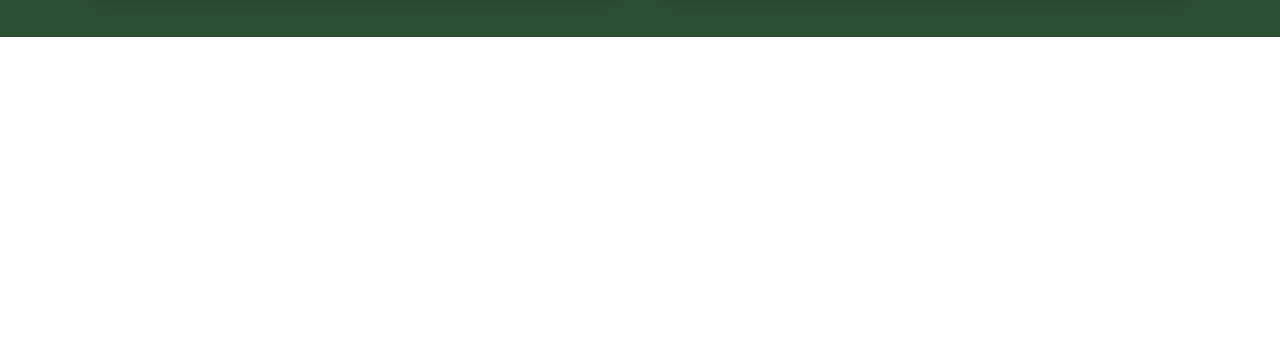
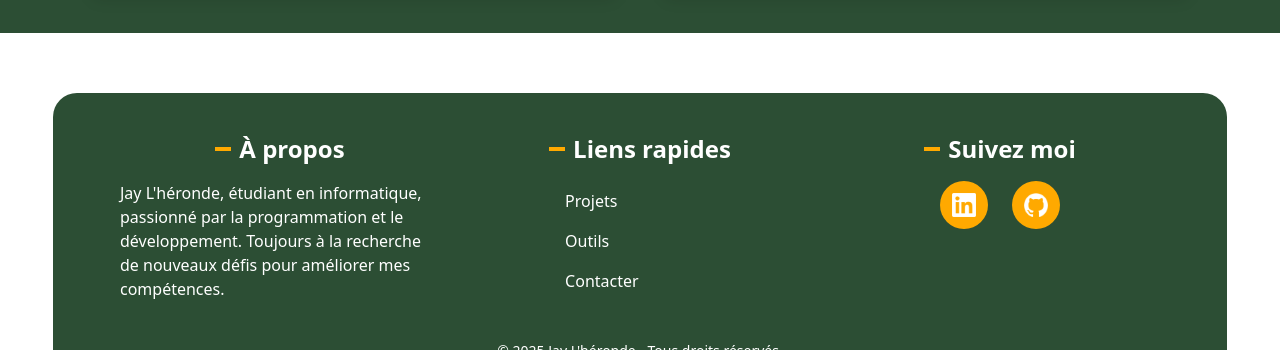
Before and after one commit to 00j5y/00j5y.xyz, a website built with Vite: page index.html in a window 1280 px wide. Shown: the part 2450-2800 px from the top of the page. Before the commit the page ends 2487 px from the top, so only its background shows below. Built offline with nearby package versions, Linux system fonts and the light colour scheme.

Commit message:
Modification Projet + Ajout footer

```diff
--- a/index.html
+++ b/index.html
@@ -84,26 +84,25 @@
   <section id="Projets" class="bg-[#2C4E34]">
     <div class="flex flex-col px-10 py-5">
       <div>
-        <h2 class="flex items-center text-lg text-white">
+        <h2 class="flex items-center text-lg text-white pb-4">
           <span class="inline-block w-4 h-1 mr-2 bg-[#FFA900]"></span>
           Mes différents projets
         </h2>
       </div>
-      <div class="flex justify-center pt-5">
-        <div class="grid grid-cols-2 grid-rows-1 gap-30">
-          <div class="bg-[#223b28]/70 h-100 w-150 rounded-4xl flex justify-center">
+      <div class="px-4">
+        <div class="grid grid-cols-1 md:grid-cols-2 gap-8 max-w-screen-xl mx-auto">
+          <div class="bg-[#223b28]/70 h-100 w-full rounded-4xl flex justify-center">
             <p class="mt-2 text-3xl font-semibold text-[#FFA900]">
               Porfolio Web
             </p>
           </div>
-          <div class="bg-[#223b28]/70 h-100 w-150 rounded-4xl flex justify-center">
-            <p class="mt-2 text-3xl font-semibold text-[#FFA900] ">
-              NakanoJS
+          <div class="bg-[#223b28]/70 h-100 w-full rounded-4xl flex justify-center">
+            <p class="mt-2 text-3xl font-semibold text-[#FFA900]">
+              BIENTÔT
             </p>
           </div>
         </div>
       </div>
-
     </div>
   </section>
 
@@ -311,5 +310,65 @@
     </div>
   </section>
 
+  <!-- Séparation -->
+   <div class="bg-white w-size h-15"></div>
+
+  <!-- Footer -->
+
+  <footer class="bg-[#2C4E34] text-white py-10 w-11/12 rounded-t-3xl mx-auto">
+    <div class="w-full flex justify-center px-6">
+      <div class="grid grid-cols-1 md:grid-cols-3 gap-10 justify-items-start md:justify-items-center">
+
+        <!-- À propos -->
+        <div class="max-w-xs">
+          <h2 class="text-2xl font-semibold flex items-center justify-start md:justify-center">
+            <span class="inline-block w-4 h-1 mr-2 bg-[#FFA900]"></span>
+            À propos
+          </h2>
+          <p class="mt-4 text-md text-left">
+            Jay L'héronde, étudiant en informatique, passionné par la programmation et le développement.
+            Toujours à la recherche de nouveaux défis pour améliorer mes compétences.
+          </p>
+        </div>
+
+        <!-- Liens rapides -->
+        <div class="max-w-xs">
+          <h2 class="text-2xl font-semibold flex items-center justify-start md:justify-center">
+            <span class="inline-block w-4 h-1 mr-2 bg-[#FFA900]"></span>
+            Liens rapides
+          </h2>
+          <ul class="mt-4 text-left">
+            <li><a href="#Projets" class="inline-block px-4 py-2 relative after:content-[''] after:absolute after:h-1 after:left-4 after:bottom-1 after:w-0 after:bg-[#FFA900] after:transition-all after:duration-200 hover:after:w-[56px]">Projets</a></li>
+            <li><a href="#Outils" class="inline-block px-4 py-2 relative after:content-[''] after:absolute after:h-1 after:left-4 after:bottom-1 after:w-0 after:bg-[#FFA900] after:transition-all after:duration-200 hover:after:w-[56px]">Outils</a></li>
+            <li><a href="#Contact" class="inline-block px-4 py-2 relative after:content-[''] after:absolute after:h-1 after:left-4 after:bottom-1 after:w-0 after:bg-[#FFA900] after:transition-all after:duration-200 hover:after:w-[56px]">Contacter</a></li>
+          </ul>
+        </div>
+
+        <!-- Réseaux sociaux -->
+        <div class="max-w-xs">
+          <h2 class="text-2xl font-semibold flex items-center justify-start md:justify-center">
+            <span class="inline-block w-4 h-1 mr-2 bg-[#FFA900]"></span>
+            Suivez moi
+          </h2>
+          <div class="flex gap-6 mt-4 justify-start md:justify-center">
+            <a href="https://www.linkedin.com/in/jay-l-heronde-bbaaa3364/" target="_blank" class="bg-[#FFA900] p-3 rounded-full transition duration-300 hover:bg-[#c38200]">
+              <img src="images/icons/linkedin-icon.png" class="w-6 h-6" alt="LinkedIn">
+            </a>
+            <a href="https://github.com/00j5y" target="_blank" class="bg-[#FFA900] p-3 rounded-full transition duration-300 hover:bg-[#c38200]">
+              <img src="images/icons/github-icon.png" class="w-6 h-6" alt="GitHub">
+            </a>
+          </div>
+        </div>
+      </div>
+    </div>
+
+    <!-- Copyright & Mentions légales -->
+    <div class="text-center mt-10">
+      <p class="text-sm">
+        © 2025 Jay L'héronde - Tous droits réservés.
+      </p>
+    </div>
+  </footer>
+
   <script type="module" src="/src/main.js"></script>
 </body>
```
